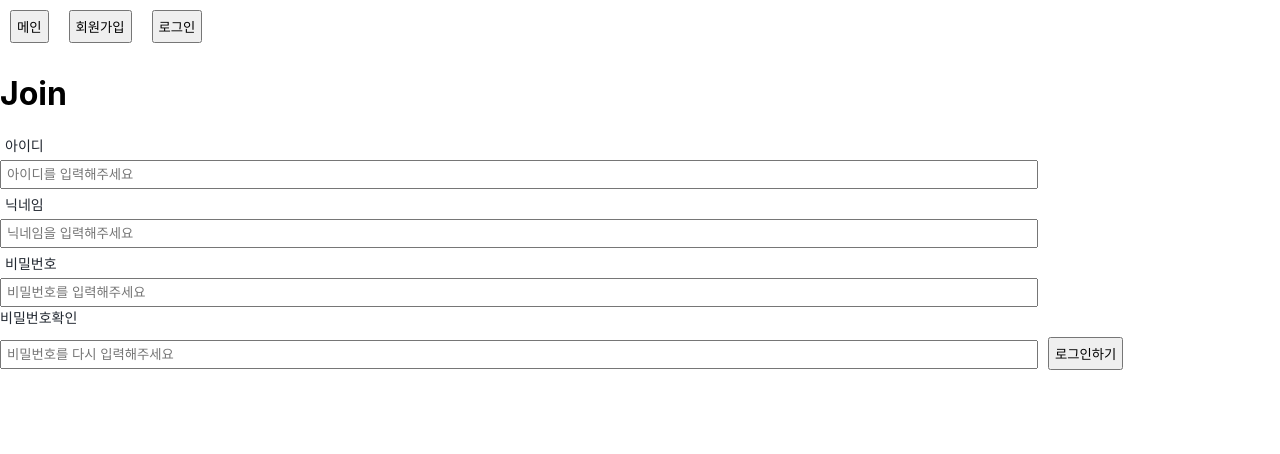
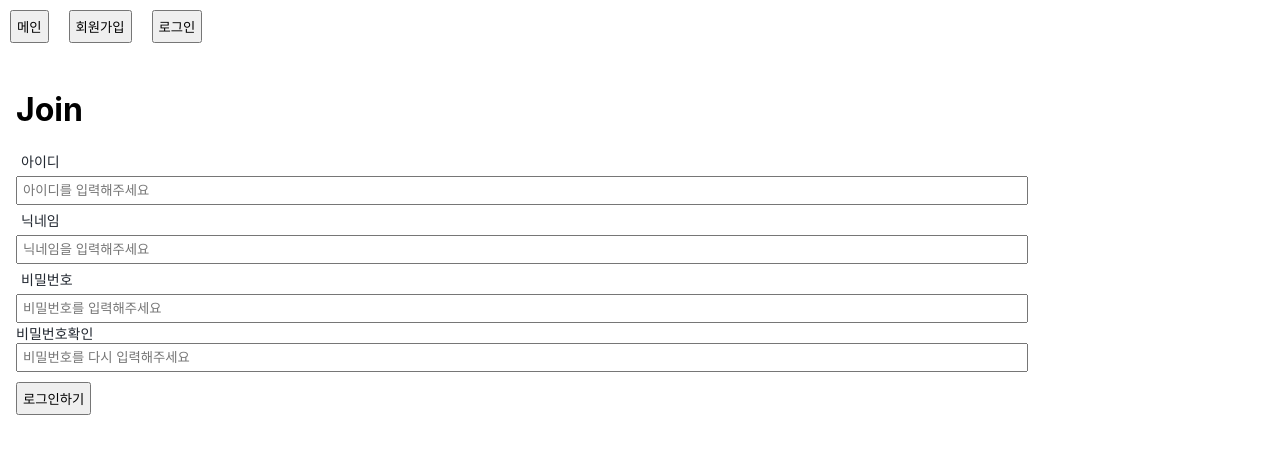
Before and after one commit to chochoq/react_img_board, a React (Create React App) app: page /join in a window 1280 px wide. Shown: the top 454 px of the page. Built offline with nearby package versions, Linux system fonts and the light colour scheme.

Commit message:
(edit) header

```diff
--- a/src/components/Header.js
+++ b/src/components/Header.js
@@ -1,13 +1,23 @@
 import React from 'react';
 import Button from '../elements/Button';
+import Login from '../pages/Login';
+import Join from '../pages/Join';
+import { BrowserRouter, Route,Link } from 'react-router-dom';
 
 
 const Header = (props) => {
     return (
         <React.Fragment>
-            <Button>메인</Button>
-            <Button>회원가입</Button>
-            <Button>로그인</Button>
+            <Link to='/'>
+                <Button>메인</Button>
+            </Link>
+            <Link to='/join'>
+                <Button>회원가입</Button>
+            </Link>
+            <Link to='/login'>
+                <Button>로그인</Button>
+            </Link>
+
         </React.Fragment>
     )
 }
--- a/src/pages/Join.js
+++ b/src/pages/Join.js
@@ -1,14 +1,14 @@
 import React from 'react';
 
-import Header from '../components/Header';
 import { Input,Button } from '../elements/index';
 import Text from '../elements/Text';
-
+import Grid from '../elements/Grid';
 const Join = (props) => {
 
     return(
         <React.Fragment>
-            <Header width='5px' />
+            <Grid padding='16px'>
+                <Grid>
                     <h1>Join</h1>
                     <Text margin='5px'>아이디</Text>
                     <Input placeholder='아이디를 입력해주세요'></Input>
@@ -18,9 +18,9 @@ const Join = (props) => {
                     <Input placeholder='비밀번호를 입력해주세요'></Input>
                     <Text margin='0px'>비밀번호확인</Text>
                     <Input placeholder='비밀번호를 다시 입력해주세요'></Input>
-
-            <Button>로그인하기</Button>
-
+                </Grid>
+                <Button margin='10px 0px'>로그인하기</Button>
+            </Grid>
         </React.Fragment>
     )
 }
--- a/src/pages/Login.js
+++ b/src/pages/Login.js
@@ -1,21 +1,23 @@
 import React from 'react';
 
-import Header from '../components/Header';
 import { Input,Button } from '../elements/index';
 import Text from '../elements/Text';
+import Grid from '../elements/Grid';
 
 const Login = (props) => {
 
     return(
         <React.Fragment>
-            <Header/>
-            <h1>login</h1>
-            <Text margin='5px'>아이디</Text>
-            <Input placeholder='아이디를 입력해주세요'></Input>
-            <Text margin='0px'>비밀번호</Text>
-            <Input placeholder='비밀번호를 입력해주세요'></Input>
-
-            <Button>로그인하기</Button>
+            <Grid padding='16px'>
+                <h1>login</h1>
+                <Grid>
+                    <Text margin='5px'>아이디</Text>
+                    <Input placeholder='아이디를 입력해주세요'></Input>
+                    <Text margin='0px'>비밀번호</Text>
+                    <Input placeholder='비밀번호를 입력해주세요'></Input>
+                </Grid>
+                <Button margin='10px 0px'>로그인하기</Button>
+            </Grid>
 
         </React.Fragment>
     )
--- a/src/shared/App.js
+++ b/src/shared/App.js
@@ -4,6 +4,7 @@ import React from 'react';
 import PostList from '../pages/PostList';
 import Login from '../pages/Login';
 import Join from '../pages/Join';
+import Header from '../components/Header';
 
 import { BrowserRouter, Route } from 'react-router-dom';
 
@@ -11,6 +12,7 @@ function App() {
   return (
     <React.Fragment>
       <BrowserRouter>
+        <Header/>
         <Route exact path="/" component={PostList} />
         <Route path="/login" component={Login} />
         <Route path="/join" component={Join} />
```
Also changed, not shown: src/elements/Grid.js (line endings or trailing spaces). Lines whose indentation alone changed are shown as unchanged.
